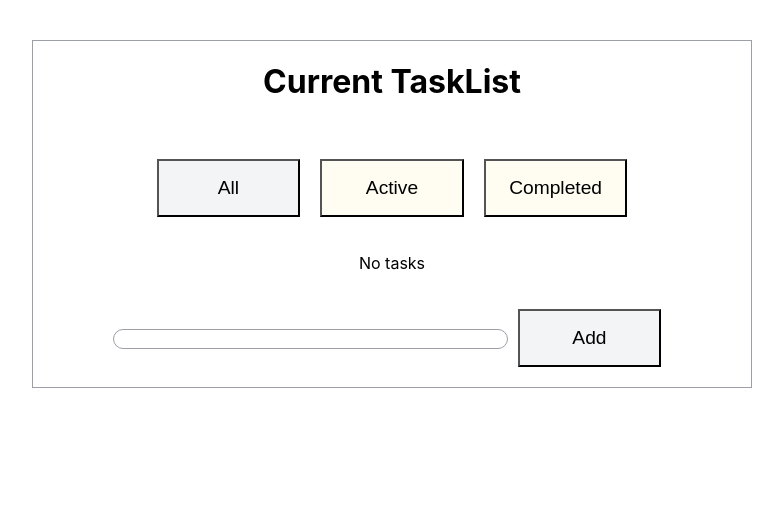
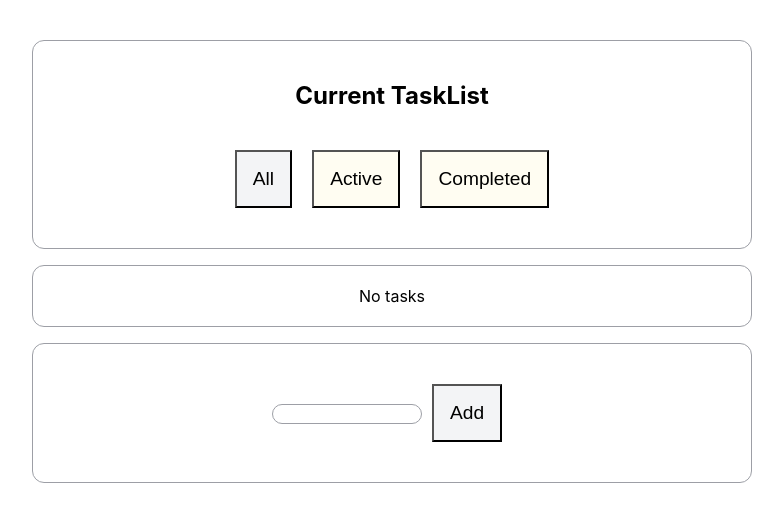
Before and after one commit to R1sen13/frontend_training, a React (Vite) app: page / in a window 1280 px wide. Shown: the top 522 px of the page, without its empty margins (248-1031 px from the left). Built offline with nearby package versions, Linux system fonts and the light colour scheme.

Commit message:
feat: added pannel for sectors

```diff
--- a/src/app/styles/global.css
+++ b/src/app/styles/global.css
@@ -23,13 +23,11 @@ body {
 .TaskList {
   box-sizing: border-box;
   gap: 16px;
-  border: var(--border-color) 1px solid;
   display: grid;
 }
 
 .TaskCard {
   width: 50%;
-  height: 60%;
   margin: 20px auto;
   padding: 8px;
   border: 1px solid var(--border-color);
@@ -54,7 +52,7 @@ body {
   margin: 0px 0;
 }
 
-.TaskAction Input {
+.TaskAction .Input {
   width: 40%;
 }
 
@@ -62,7 +60,6 @@ body {
   cursor: pointer;
   background: var(--background);
   color: black;
-  width: 20%;
   margin: 20px 10px;
   font-size: 120%;
   padding: 16px;
@@ -96,3 +93,10 @@ body {
 .TaskAdd {
   display: inline-block;
 }
+
+.Panel {
+  padding: 20px;
+  border: 1px solid var(--border-color);
+  border-radius: 12px;
+  background: white;
+}
--- /dev/null
+++ b/src/components/Panel.tsx
@@ -0,0 +1,5 @@
+import type { PanelProps } from '../types/panel.types.ts';
+
+export function Panel({ children }: PanelProps) {
+  return <section className="Panel">{children}</section>;
+}
--- a/src/components/TaskList.tsx
+++ b/src/components/TaskList.tsx
@@ -6,6 +6,7 @@ import Input from './Input.tsx';
 import type { FilterState } from '../types/filter.types.ts';
 import { Filter } from './Filter.tsx';
 import { useTasks } from '../hooks/useTasks.ts';
+import { Panel } from './Panel.tsx';
 
 function TaskList() {
   const { tasks, addTask, deleteTask, completeTask, editTask } = useTasks();
@@ -84,8 +85,12 @@ function TaskList() {
 
   return (
     <div className="TaskList">
+      <Panel>
         <h1>Current TaskList</h1>
         <Filter filter={filter} setFilter={setFilter}></Filter>
+      </Panel>
+
+      <Panel>
         {!(visibleTasks.length > 0) ? (
           <div>No tasks</div>
         ) : (
@@ -118,11 +123,18 @@ function TaskList() {
                   text={'Complete'}
                   onClick={() => completeTask(task.id)}
                 ></Button>
-              <Button variant="danger" text={'Delete'} onClick={() => deleteTask(task.id)}></Button>
+                <Button
+                  variant="danger"
+                  text={'Delete'}
+                  onClick={() => deleteTask(task.id)}
+                ></Button>
               </div>
             </Fragment>
           ))
         )}
+      </Panel>
+
+      <Panel>
         <form className="TaskAdd" onSubmit={handleAdd}>
           <Input
             value={newTask}
@@ -133,7 +145,9 @@ function TaskList() {
           ></Input>
           <Button variant={'primary'} text={'Add'} type={'submit'}></Button>
         </form>
-      {error ? <div>{error}</div> : null}
+      </Panel>
+
+      {error ? <div>{'Error: ' + error}</div> : null}
     </div>
   );
 }
--- /dev/null
+++ b/src/types/panel.types.ts
@@ -0,0 +1,5 @@
+import * as React from 'react';
+
+export type PanelProps = {
+  children?: React.ReactNode;
+};
```
Lines whose indentation alone changed are shown as unchanged.
